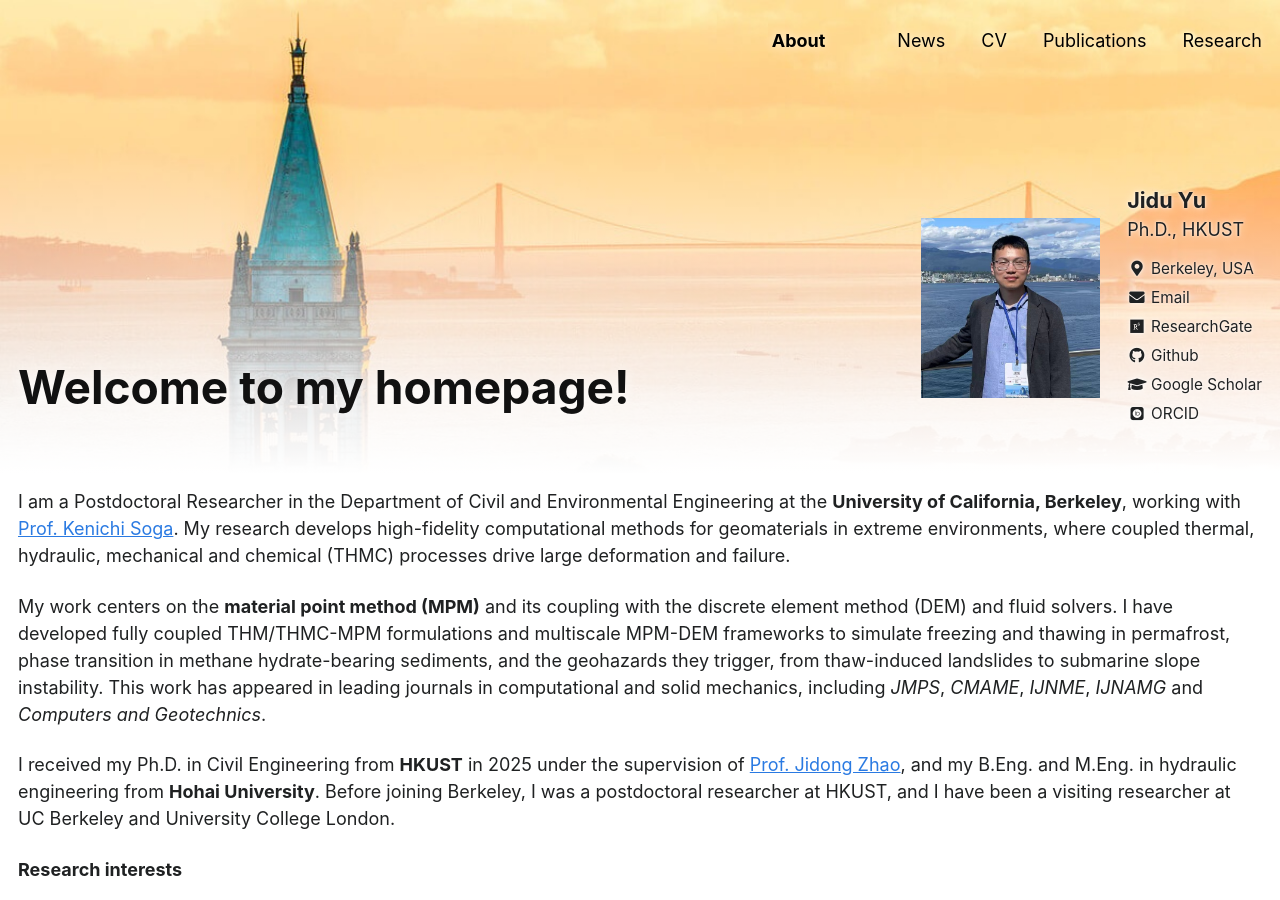
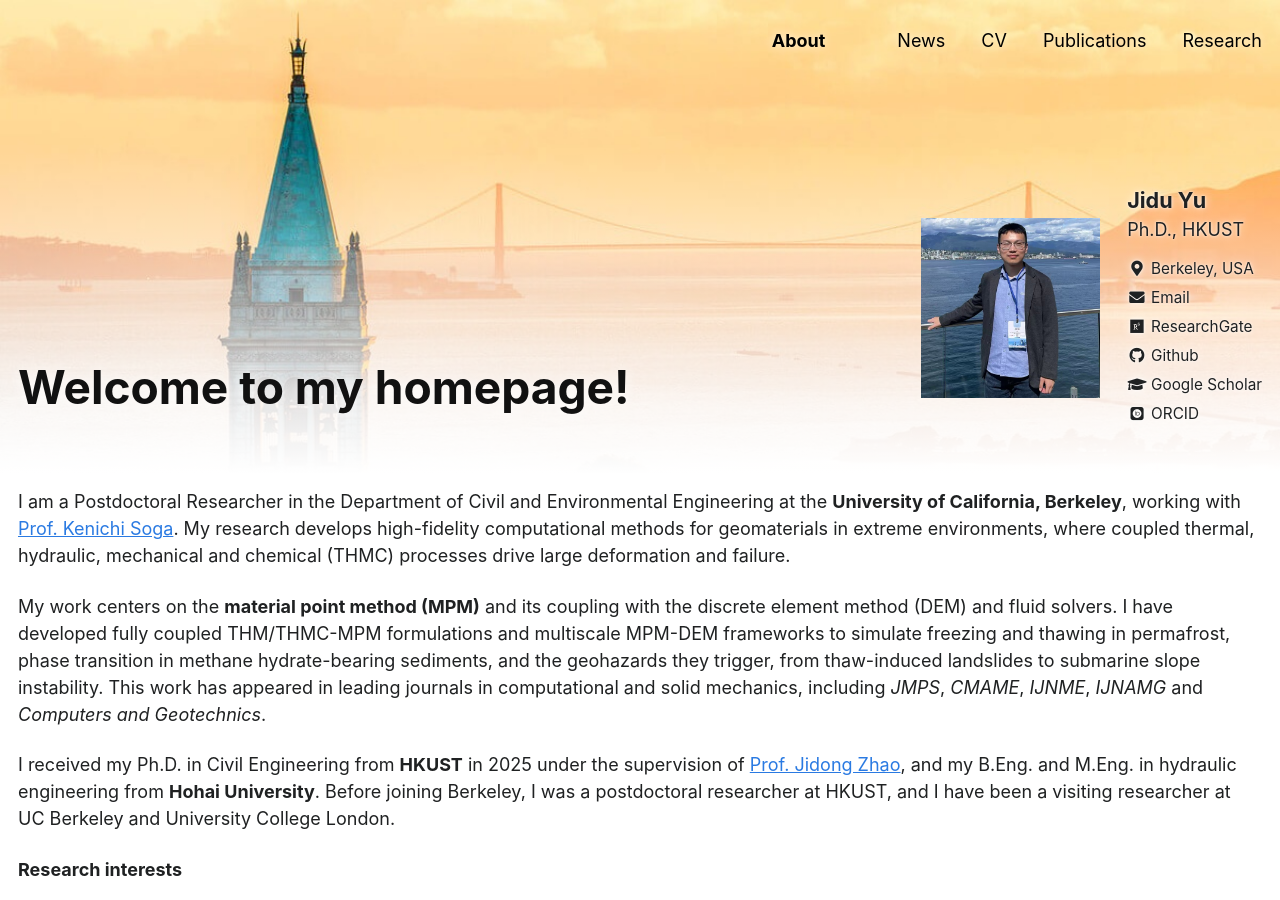
Before and after one commit to yujidu/yujidu.github.io, a Jekyll site: the page built from _pages/aboutme.md, in a window 1280 px wide and 900 px high. Built offline with Jekyll 4.4.1, drawn with Linux system fonts in a browser that asks for light colours; some web fonts are replaced.

Commit message:
Use wider avatar crop keeping both hands
Co-Authored-By: Claude Opus 5.5 <noreply@anthropic.com>
Claude-Session: https://claude.ai/code/session_01CtadbDehUMWbEMdjGRSUo3

```diff
--- a/_config.yml
+++ b/_config.yml
@@ -83,7 +83,7 @@ analytics:
 # Site Author
 author:
   name             : "Jidu Yu"
-  avatar           : "Jidu_photo_2026.jpg"
+  avatar           : "Jidu_photo_2026b.jpg"
   bio              : "Ph.D., HKUST"
   location         : "Berkeley, USA"
   employer         :
```
Also changed, not shown: images/Jidu_photo_2026b.jpg (added).
